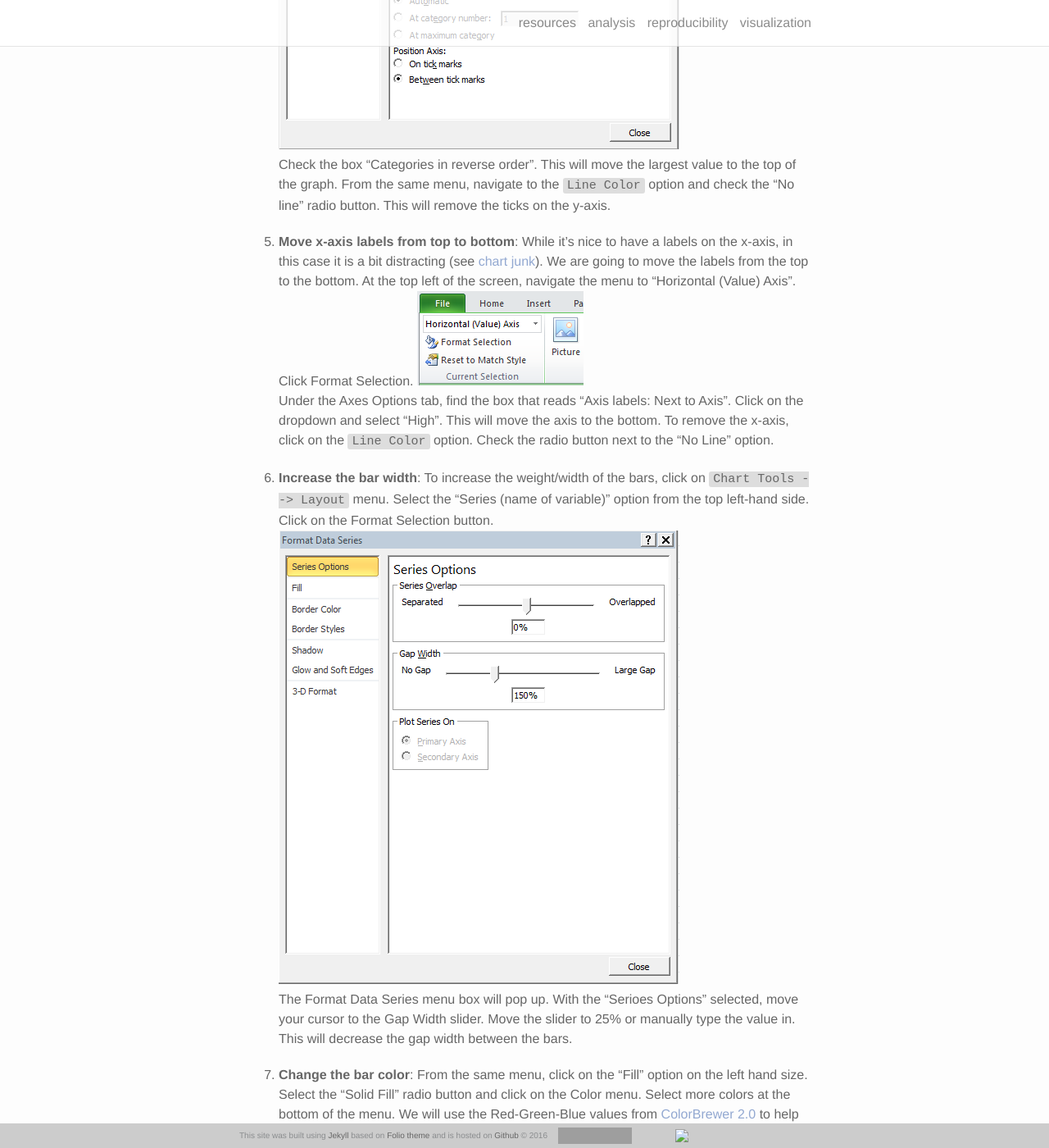
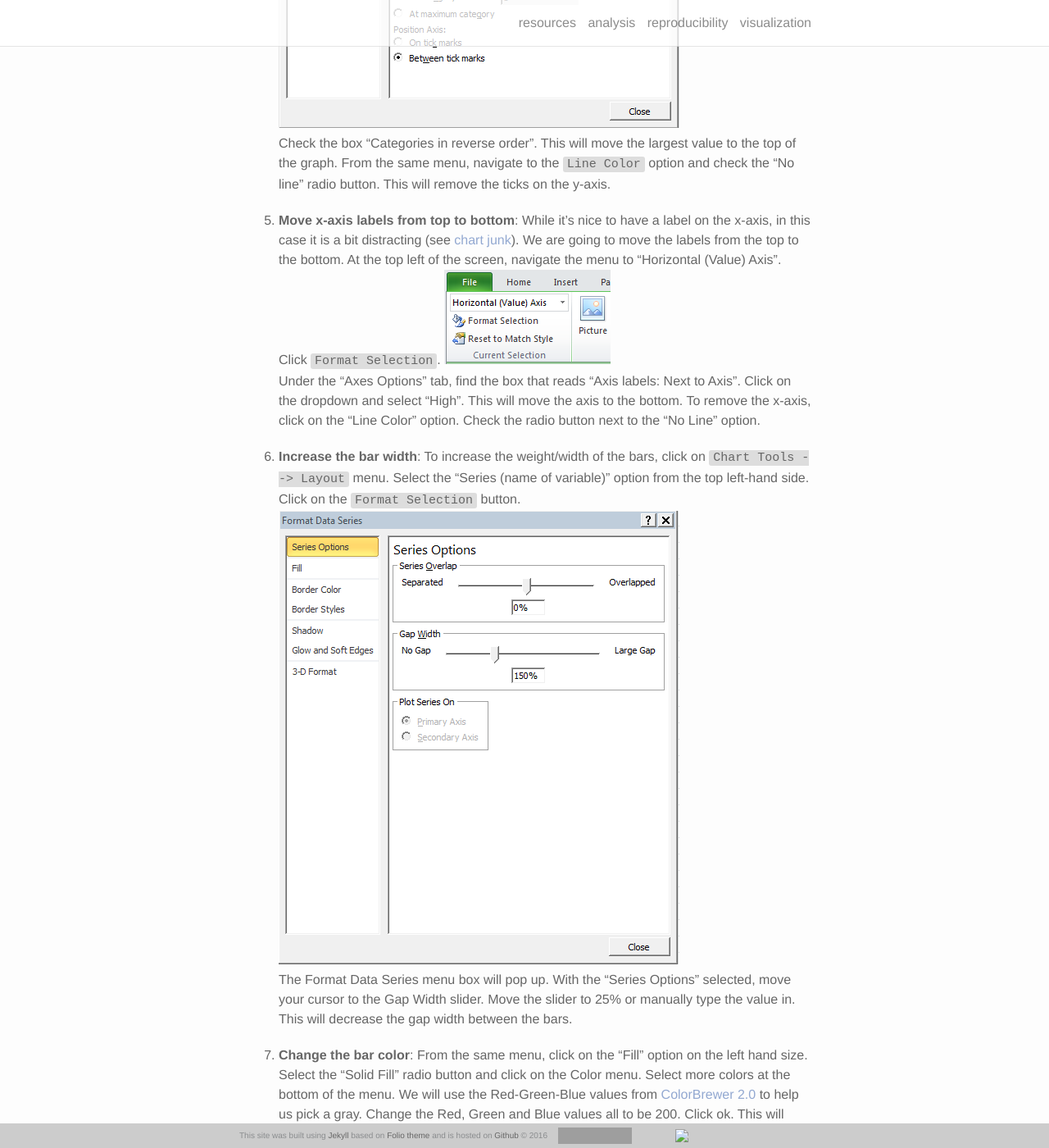
Before and after one commit to GeoCenter/resources, a Jekyll site: the page built from _posts/2016-10-26-bargraph.md, in a window 1280 px wide and 1400 px high, scrolled down 3467 px. Shown: the whole window at 82% size. Built offline with Jekyll 4.4.1, drawn with Linux system fonts in a browser that asks for light colours; nearby versions of some CDN libraries; some of the changed text lies outside the part shown; grey boxes are pictures that could not be loaded.

Commit message:
Update 2016-10-26-bargraph.md

````diff
--- a/_posts/2016-10-26-bargraph.md
+++ b/_posts/2016-10-26-bargraph.md
@@ -3,11 +3,11 @@
 title: Bar Graphs in Excel
 ---
 ### Description
-[Bar Graphs](https://en.wikipedia.org/wiki/Heat_map) are an effective visualization for comparing values across groups or categories. Bar graphs present grouped data as rectangular bars, where the length of each bar is proportion to the underlying data. In the tutorial below, we will demonstrate how to create a rotated, sorted bar graph.
+[Bar Graphs](https://en.wikipedia.org/wiki/Heat_map) are an effective visualization for comparing values across groups or categories. Bar graphs present grouped data as rectangular bars, where the length of each bar is proportional to the underlying data. In the tutorial below, we will demonstrate how to create a sorted bar graph.
 
 ### Example
 
-![image1]({{ site.baseurl }}/img/Bar_final.png "Optional title")
+![image1]({{ site.baseurl }}/img/Bar_final.png "Clean Excel bar graph")
 
 ### Encoding
 **x**: categorical
@@ -17,7 +17,7 @@
 **color** (fill): numeric or categorical
 
 ### How does the data need to be formatted?
-A simple data table is necessary for a bar graph. Data can be in a long or wide format in Excel.
+A simple data table is necessary for a bar graph. Data can be in a long or wide format.
 ![image1]({{ site.baseurl }}/img/Bar_data_structure.png "Optional title")
 
 ### Excel version
@@ -27,7 +27,7 @@
 
 1. Highlight the cell values that you wish to graph.
 
-2. On the Excel ribbon, navigate to the ```Insert``` tab, click on any of the graph types and select the ```All charts Types``` option at the bottom of the pop-up. This will launch a new window with all of the graphing options. Select the bar graph option from the Insert Chart menu.
+2. On the Excel ribbon, navigate to the ```Insert``` tab, click on any of the graph types and select the ```All charts Types``` option at the bottom of the pop-up. This will launch a new window with all of the graphing options. Select the bar graph option from the "Insert Chart" menu.
   ![image1]({{ site.baseurl }}/img/Bar_graph_rotated.PNG "Rotated bar graph")
   After clicking OK, you will see a bar graph appear in your workbook.
 
@@ -35,33 +35,33 @@
   ![image1]({{ site.baseurl }}/img/Bar_sort.png "Sample Bar Graph")
   Select your desired columns over which you would like to sort your data. For the example, we sort the data from largest to smallest     value. As you sort the data, your bar graph should change to reflect the sorting oder.
   ![image1]({{ site.baseurl }}/img/Bar_sort2.png "Sample Bar Graph")
-  While the data are sorted, the largest value actually appears at the bottom of the graph. We will fix this in the next step or you could alternatively resort your data from smallest to largest.
+  While the data are sorted, the largest value actually appears at the bottom of the graph. We will fix this in the next step (or you could resort your data from smallest to largest).
 
 4. __Resort the axes, lose the y-axis tick marks__: Navitage to ```Chart Tools``` and click on the ```Layout``` tab. Now, go to the top lefthand side of the page and select "Vertical (Category) Axis" from the drop down menu located directly underneath the ```File``` option at the top of the ribbon.
   ![image1]({{ site.baseurl }}/img/Bar_vert_axis.png "Chart Tools: Format Selection Menu")
-   Click the ```Format Selection``` button. This will launch a new pop-up window. We want to modify the ```axis options```.
+   Click the ```Format Selection``` button. This will launch a new pop-up window. We want to modify the "axis options".
    ![image1]({{ site.baseurl }}/img/02_Bar_graph_reverse_axes.PNG "Chart Tools: Format Selection Menu")
    Check the box "Categories in reverse order". This will move the largest value to the top of the graph.
    From the same menu, navigate to the ```Line Color``` option and check the "No line" radio button. This will remove the ticks on the y-axis.
 
-5. __Move x-axis labels from top to bottom__: While it's nice to have a labels on the x-axis, in this case it is a bit distracting (see [chart junk](https://en.wikipedia.org/wiki/Chartjunk)). We are going to move the labels from the top to the bottom. At the top left of the screen, navigate the menu to "Horizontal (Value) Axis". Click Format Selection.
+5. __Move x-axis labels from top to bottom__: While it's nice to have a label on the x-axis, in this case it is a bit distracting (see [chart junk](https://en.wikipedia.org/wiki/Chartjunk)). We are going to move the labels from the top to the bottom. At the top left of the screen, navigate the menu to "Horizontal (Value) Axis". Click ```Format Selection```.
   ![image1]({{ site.baseurl }}/img/03_Bar_graph_x_axis.PNG "Chart Tools: Format Selection Menu")
-  Under the Axes Options tab, find the box that reads "Axis labels: Next to Axis". Click on the dropdown and select "High". This will move the axis to the bottom. To remove the x-axis, click on the ```Line Color``` option. Check the radio button next to the "No Line" option.
+  Under the "Axes Options" tab, find the box that reads "Axis labels: Next to Axis". Click on the dropdown and select "High". This will move the axis to the bottom. To remove the x-axis, click on the "Line Color" option. Check the radio button next to the "No Line" option.
 
-6. __Increase the bar width__: To increase the weight/width of the bars, click on ```Chart Tools --> Layout``` menu. Select the "Series (name of variable)" option from the top left-hand side. Click on the Format Selection button.
+6. __Increase the bar width__: To increase the weight/width of the bars, click on ```Chart Tools --> Layout``` menu. Select the "Series (name of variable)" option from the top left-hand side. Click on the ```Format Selection``` button.
   ![image1]({{ site.baseurl }}/img/04_Bar_graph_format_data_series.PNG "Chart Tools: Format Selection Menu")
-  The Format Data Series menu box will pop up. With the "Serioes Options" selected, move your cursor to the Gap Width slider. Move the  slider to 25% or manually type the value in. This will decrease the gap width between the bars.
+  The Format Data Series menu box will pop up. With the "Series Options" selected, move your cursor to the Gap Width slider. Move the  slider to 25% or manually type the value in. This will decrease the gap width between the bars.
 
 7. __Change the bar color__: From the same menu, click on the "Fill" option on the left hand size. Select the "Solid Fill" radio button and click on the Color menu. Select more colors at the bottom of the menu. We will use the Red-Green-Blue values from [ColorBrewer 2.0](http://colorbrewer2.org/#type=sequential&scheme=BuGn&n=3) to help us pick a gray. Change the Red, Green and Blue values all to be 200. Click ok. This will change all your bars to a medium shade of gray.
   If you would like to change the color of a single bar, click on any of the bars to select them all. Then, left-click on the bar you wish to modify. This will change the selection to only that bar. Repeat the above steps to add a meaningful splash of color.
 
 8. __Drop the legend__: Legends are often distracting and can force the reader to work. Reader's are lazy, make it easy on them by directly labeling and annotating your graphs. Click on the legend in the graph. Once it is highlighted, press the delete key.
 
-9. __Directly label and change number formatting__: From the Chart Tools --> Layout --> Data Labels menu, select the inside end option to add data labels.
+9. __Directly label and change number formatting__: From the ```Chart Tools --> Layout --> Data Labels``` menu, select the inside end option to add data labels.
  ![image1]({{ site.baseurl }}/img/05_Data_labels.png "Add data labels")
-  Now, navigate back to the chart layers menu at the top left and click on the "Series (your variable) Data Labels" dropdown. Click Format Selection.
+  Now, navigate back to the chart layers menu at the top left and click on the "Series (your variable) Data Labels" dropdown. Click ```Format Selection```.
    ![image1]({{ site.baseurl }}/img/06_Formate_direct_labels.png "Format data labels")
-  Navigate to the Number option and select Number under the "Category:". Set the decimal places to be 0. Hover over the data labels on your graph and left click to highlight them, then right click. From the formatting window change the font color to be white or use the more color options to change the RGB values to 0, 0, 0.
+  Navigate to the Number option and under "Category:" select Number. Set the decimal places to be 0. Hover over the data labels on your graph and left click to highlight them, then right click. From the formatting window change the font color to be white, or use the more color options to change the RGB values to 0, 0, 0.
 
 10. __Formatting the Horizontal Axis Major Gridlines__: Navigate to "Chart Tools" and click on the "Layout" tab. Go to the top-left hand side of the page and select "Horizontal (Value) Axis Major Gridlines" from the drop down menu. Click format selection. Click on the line color option. Change the line color to be the same as the bars. Next, click on line style. Change the dash type to the second option (round dot).
 
````
